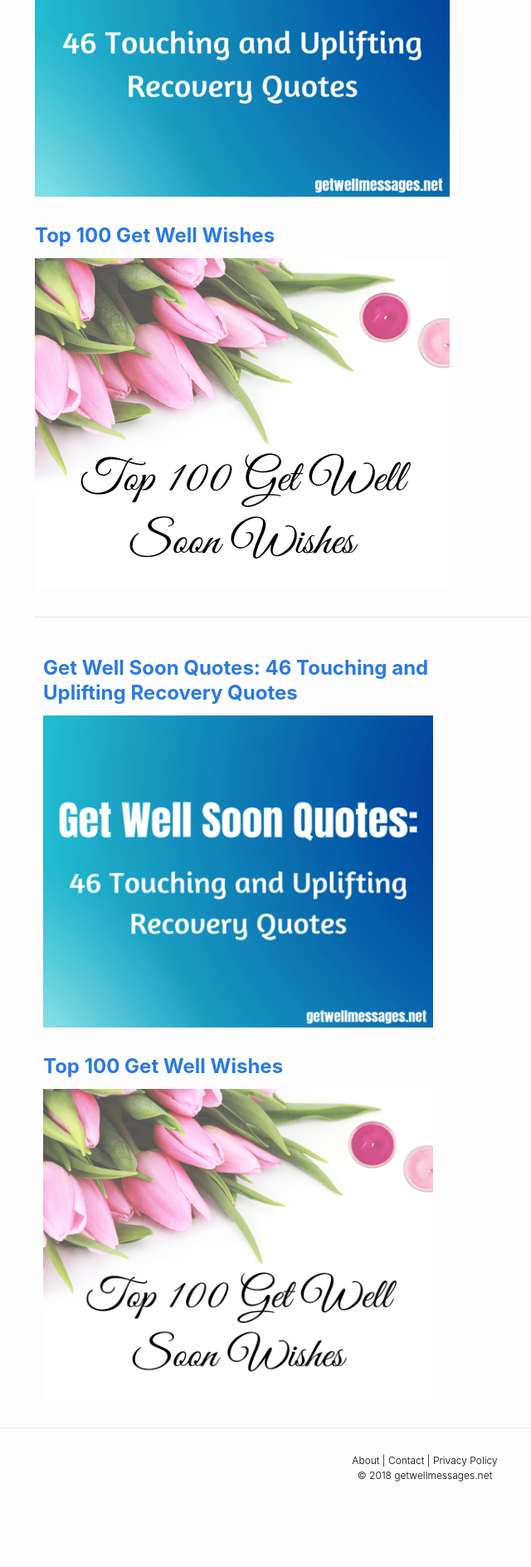
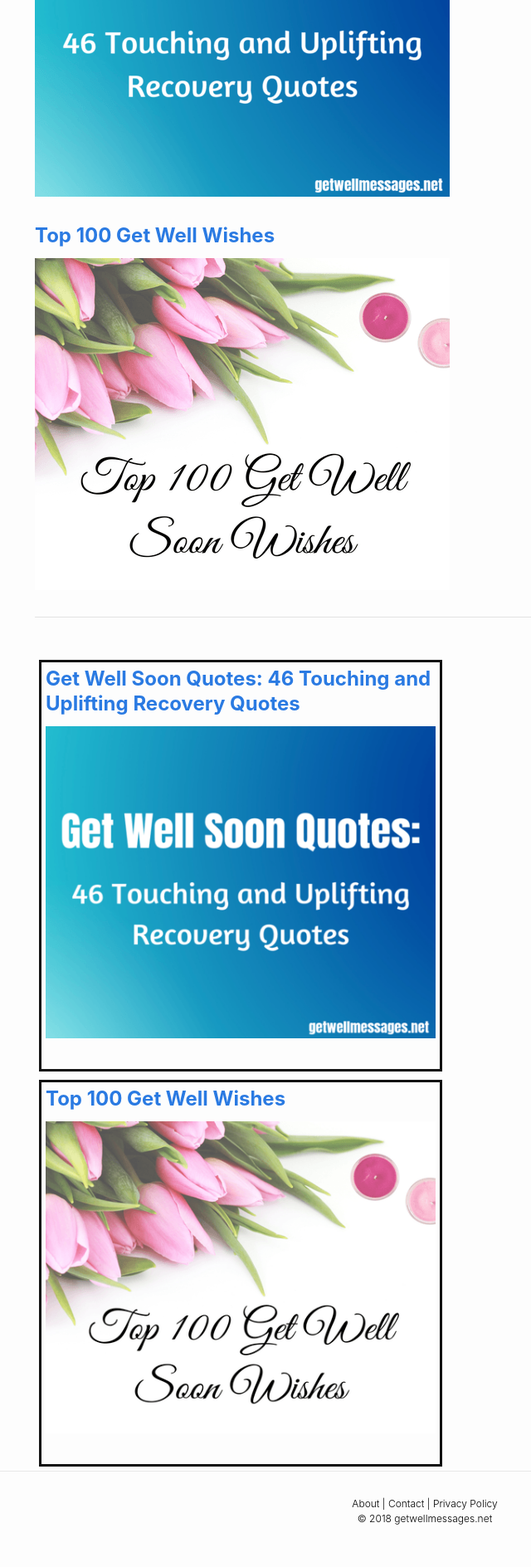
Before and after one commit to andyml123/andyml123.github.io, a Jekyll site: the page built from imagetest.md, in a window 1280 px wide. Shown: the part 3000-4888 px from the top of the page at 83% size, without its empty margins (128-768 px from the left). Built offline with Jekyll 4.4.1, drawn with Linux system fonts in a browser that asks for light colours; before the commit the page ends 4836 px from its top, so only the background shows below that.

Commit message:
Update _layout.scss

```diff
--- a/_sass/_layout.scss
+++ b/_sass/_layout.scss
@@ -520,8 +520,9 @@ font-size:10px;
 .column {
     float: left;
     width: 50%;
-    padding-right:10px;
-    padding-left:10px;
+    border-style:solid;
+    margin: 5px;
+    padding: 5px;
 }
 
 .row:after {
```
